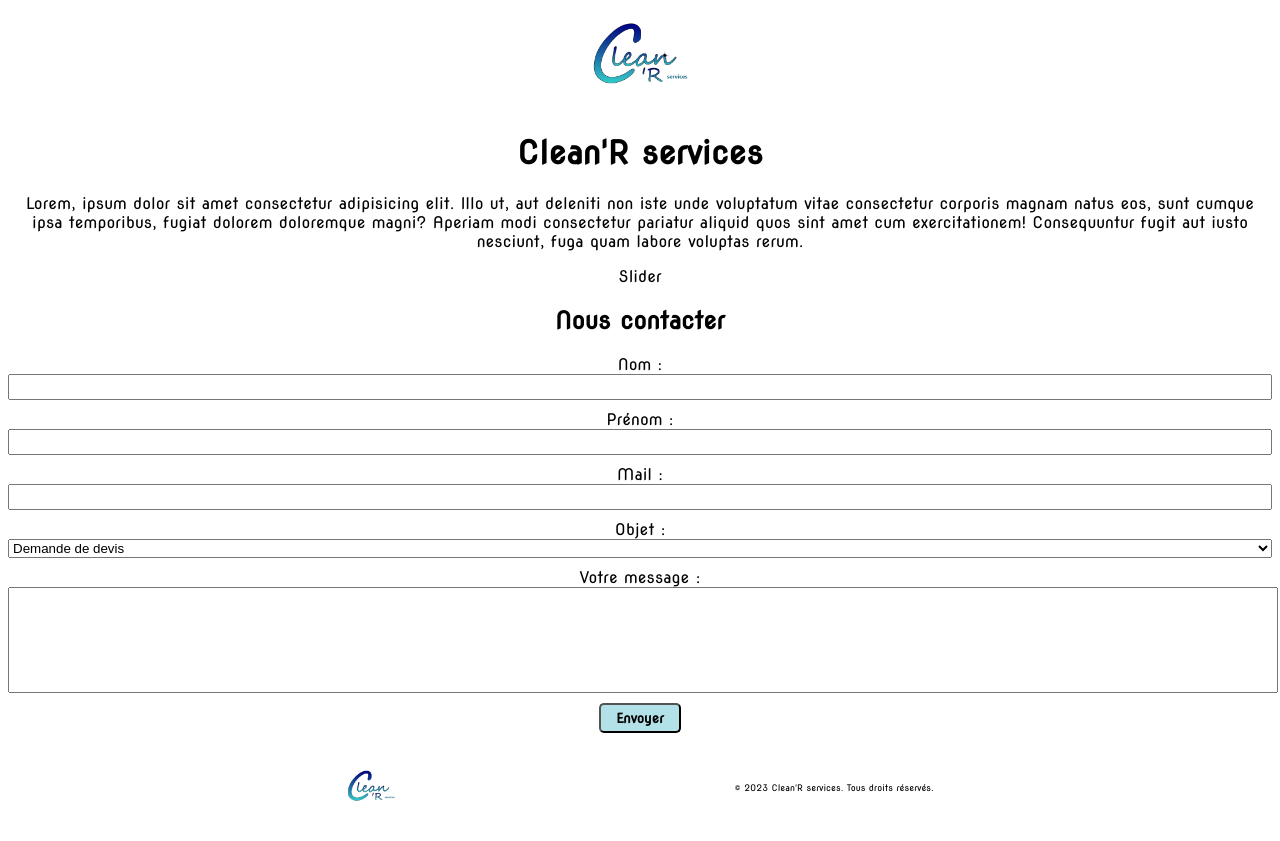
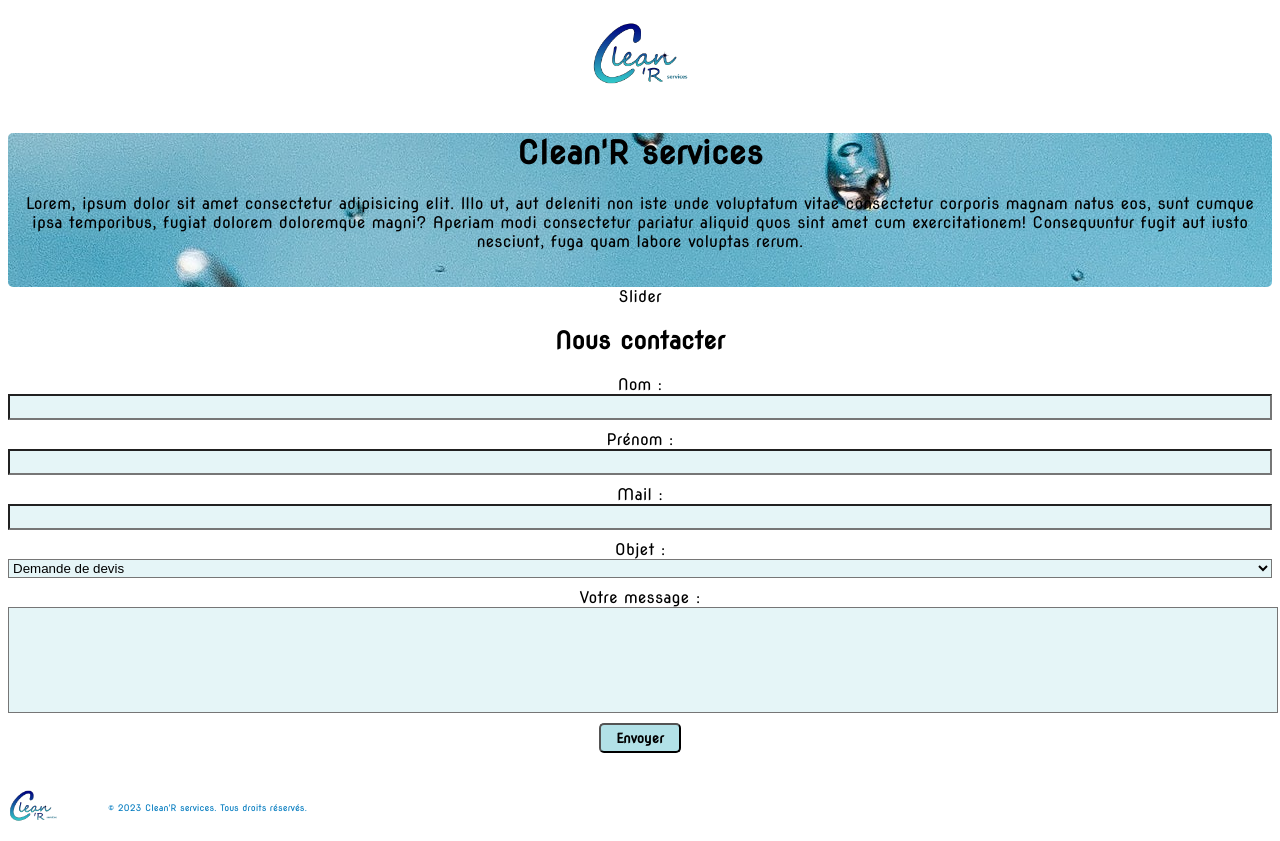
Before and after one commit to mmarine59/Clean-R-Services, a React (Vite) app: page /home in a window 1280 px wide. Built offline with nearby package versions, Linux system fonts and the light colour scheme.

Commit message:
style input, select, textarea de ContactForm / import bg-welcome

```diff
--- a/src/main.scss
+++ b/src/main.scss
@@ -17,6 +17,12 @@
   }
 }
 
+.welcome {
+    background-image: url(../src/assets/bg-welcome.jpg);
+    border-radius: 5px;
+    padding-bottom: 20px;
+}
+
 .contactForm {
   display: flex;
   flex-direction: column;
@@ -33,12 +39,18 @@
 
   input {
     height: 20px;
+    background-color: rgba(0, 155, 176, 0.1);
+  }
+
+  select {
+    background-color: rgba(0, 155, 176, 0.1);
   }
 
   textarea {
     width: 100%;
     height: 100px;
     resize: none;
+    background-color: rgba(0, 155, 176, 0.1);
   }
 
   button {
@@ -52,7 +64,7 @@
 
 .footer {
     display: flex;
-    justify-content: space-evenly;
+    justify-content: space-evenlyh;
     margin-top: 30px;
 
     img {
@@ -60,6 +72,7 @@
     }
     p {
         font-size: xx-small;
-        padding-top: 10px;
+        padding: 10px 50px;
+        color:rgba(0, 122, 191, 1) ;
     }
 }
```
Also changed, not shown: src/assets/bg-welcome.jpg (added).
